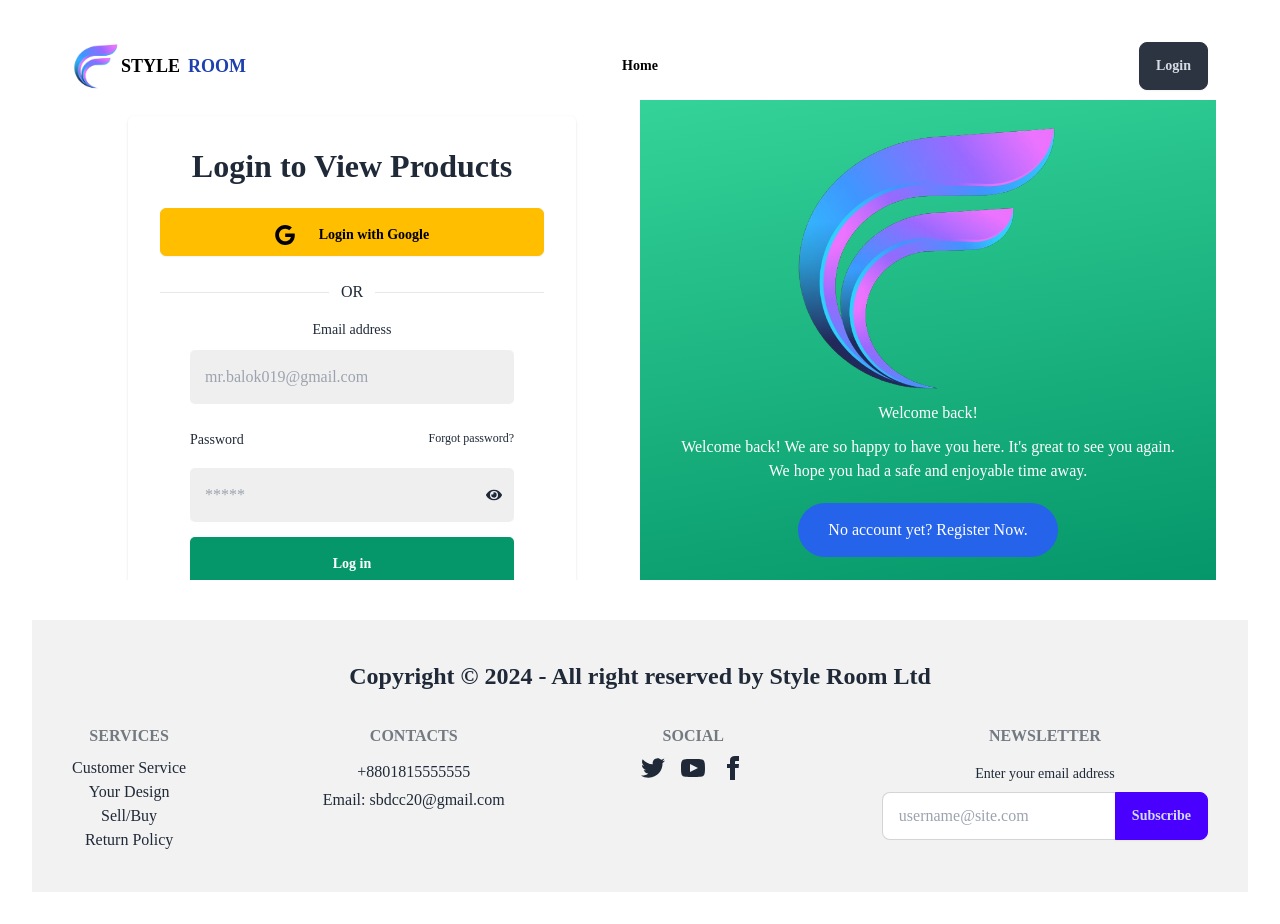
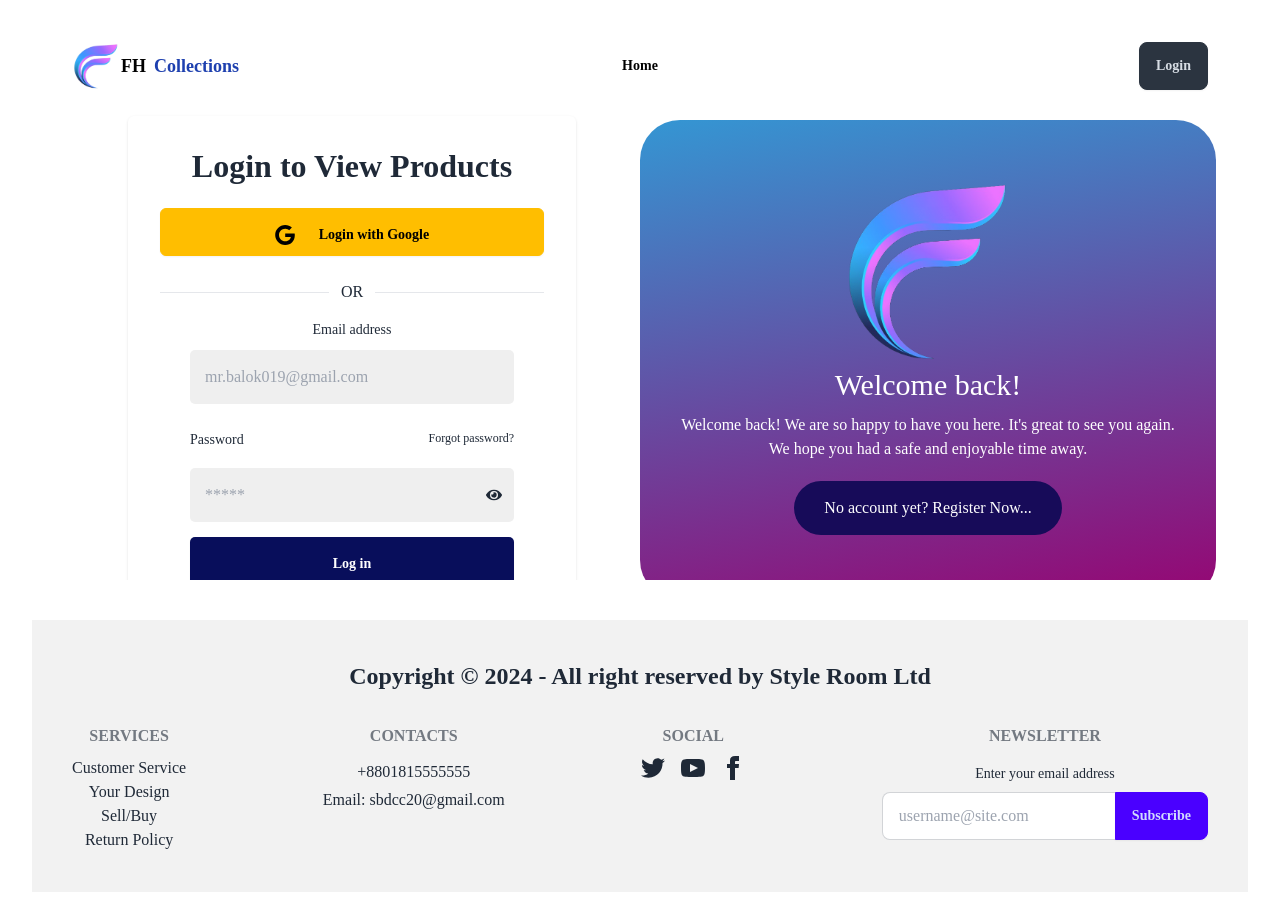
Before and after one commit to Tuhinbadhon/FHShop, a React (Vite) app: page / in a window 1280 px wide. Built offline with nearby package versions, Linux system fonts and the light colour scheme; no server answers; what @lordicon/element would draw is missing.

Commit message:
footer done

```diff
--- a/src/Components/AllProducts/AllProducts.jsx
+++ b/src/Components/AllProducts/AllProducts.jsx
@@ -1,3 +1,4 @@
+/* eslint-disable no-unused-vars */
 import { useEffect, useState } from "react";
 import { FaStar } from "react-icons/fa";
 import { FaMagnifyingGlass } from "react-icons/fa6";
--- a/src/Components/Nav/Nav.jsx
+++ b/src/Components/Nav/Nav.jsx
@@ -140,7 +140,7 @@ const Nav = () => {
               to="/"
               className="btn btn-ghost lg:text-lg font-bold max-[450px]:text-2xl text-black  p-0"
             >
-              STYLE <span className="text-blue-800 font-bold">ROOM</span>
+              FH <span className="text-blue-800 font-bold">Collections</span>
             </Link>
           </div>
         </div>
--- a/src/Pages/Home/Home.jsx
+++ b/src/Pages/Home/Home.jsx
@@ -1,26 +1,32 @@
-import React, { useContext, useState } from 'react';
-import './toggle.css';
-import Login from '../Login/Login';
-import Registration from '../Registration/Registration';
-import { AuthContext } from '../../provider/AuthProvider';
-import LogRegComponent from './LogRegComponent';
-import AllProducts from '../../Components/AllProducts/AllProducts';
+/* eslint-disable no-unused-vars */
+import React, { useContext, useState } from "react";
+import "./toggle.css";
+import Login from "../Login/Login";
+import Registration from "../Registration/Registration";
+import { AuthContext } from "../../provider/AuthProvider";
+import LogRegComponent from "./LogRegComponent";
+import AllProducts from "../../Components/AllProducts/AllProducts";
 
 const Home = () => {
- const { user, loading } = useContext(AuthContext);
+  const { user, loading } = useContext(AuthContext);
 
   return (
+    <div>
+      {!user ? (
+        <LogRegComponent />
+      ) : (
         <div>
-            {!user?
-            <LogRegComponent/>
-            :
-            <div>
-                <h1 className='text-2xl lg:text-5xl font-bold text-center text-violet-900'>Welcome to Style Room</h1>
-                <p className='text-lg lg:text-2xl font-bold text-center text-violet-700'>Your Fashion at Home</p>
-                <AllProducts/>
-            </div>}
+          <h1 className="text-2xl lg:text-5xl font-bold text-center ">
+            Welcome to FH Collections
+          </h1>
+          <p className="text-lg lg:text-3xl font-bold text-center ">
+            Your Fashion at Home
+          </p>
+          <AllProducts />
         </div>
-    );
+      )}
+    </div>
+  );
 };
 
 export default Home;
--- a/src/Pages/Home/LogRegComponent.jsx
+++ b/src/Pages/Home/LogRegComponent.jsx
@@ -1,44 +1,59 @@
-import React, { useState } from 'react';
-import './toggle.css';
-import Login from '../Login/Login';
-import Registration from '../Registration/Registration';
+/* eslint-disable react/no-unescaped-entities */
+/* eslint-disable no-unused-vars */
+import React, { useState } from "react";
+import "./toggle.css";
+import Login from "../Login/Login";
+import Registration from "../Registration/Registration";
 
 const LogRegComponent = () => {
-    const [isSignup, setIsSignup] = useState(false);
+  const [isSignup, setIsSignup] = useState(false);
 
   const toggleForms = () => {
     setIsSignup(!isSignup);
   };
 
   return (
-    <div className={`container ${isSignup ? 'change' : ''}`}>
+    <div className={`container ${isSignup ? "change" : ""}`}>
       <div className="forms-container">
         <div className="form-control signup-form ">
-            <Registration/>
+          <Registration />
         </div>
         <div className="form-control signin-form">
-            <Login/>
+          <Login />
         </div>
       </div>
       <div className="intros-container">
         <div className="intro-control signin-intro">
           <div className="intro-control__inner">
-             <img src="/public/srlogo.png" className='hidden md:flex md:h-72 md:w-72 mx-auto' />
-            <h2>Welcome back!</h2>
+            <img
+              src="/public/srlogo.png"
+              className="hidden md:flex  md:w-44 mx-auto"
+            />
+            <h2 className="text-3xl">Welcome back!</h2>
             <p>
-              Welcome back! We are so happy to have you here. It's great to see you again. We hope you had a safe and enjoyable time away.
+              Welcome back! We are so happy to have you here. It's great to see
+              you again. We hope you had a safe and enjoyable time away.
             </p>
-            <button id="signup-btn" onClick={toggleForms}>No account yet? Register Now.</button>
+            <button id="signup-btn" onClick={toggleForms}>
+              No account yet? Register Now...
+            </button>
           </div>
         </div>
         <div className="intro-control signup-intro">
           <div className="intro-control__inner">
-            <img src="/public/srlogo.png" className='hidden md:flex md:h-72 md:w-72 mx-auto' />
-            <h2>Come join us!</h2>
+            <img
+              src="/public/srlogo.png"
+              className="hidden md:flex md:w-44 mx-auto"
+            />
+            <h2 className="text-3xl">Come join us!</h2>
             <p>
-              We are so excited to have you here. If you haven't already, create an account to get access to exclusive offers, rewards, and discounts.
+              We are so excited to have you here. If you haven't already, create
+              an account to get access to exclusive offers, rewards, and
+              discounts.
             </p>
-            <button id="signin-btn" onClick={toggleForms}>Already have an account? Log in .</button>
+            <button id="signin-btn" onClick={toggleForms}>
+              Already have an account? Log in .
+            </button>
           </div>
         </div>
       </div>
--- a/src/Pages/Home/toggle.css
+++ b/src/Pages/Home/toggle.css
@@ -1,8 +1,5 @@
-
 @import url("https://fonts.googleapis.com/css2?family=Poppins:wght@300;400;500;600&display=swap");
 @import url("https://cdnjs.cloudflare.com/ajax/libs/font-awesome/5.15.2/css/all.min.css");
-
-
 
 .container {
   background-color: #fff;
@@ -45,7 +42,7 @@
   border: none;
   padding: 20px;
   margin-top: 5px;
-  background-color: #059669;
+  background-color: #080e5b;
   border-radius: 5px;
   color: #fff;
   cursor: pointer;
@@ -91,13 +88,15 @@
 }
 .container .intros-container .intro-control {
   position: absolute;
+  border-radius: 40px;
   width: 100%;
   display: flex;
   justify-content: center;
   flex-direction: column;
+  margin-top: 20px;
   height: 480px;
   color: #fff;
-  background: linear-gradient(170deg, #34d399, #059669);
+  background: linear-gradient(170deg, #3496d3, #960572);
   transition: all 0.5s ease-in;
 }
 .container .intros-container .intro-control .intro-control__inner {
@@ -106,15 +105,16 @@
 .container .intros-container .intro-control button {
   border: none;
   padding: 15px 30px;
-  background-color: #2563eb;
+  background-color: #170b59;
   border-radius: 50px;
   color: #fff;
   margin: 10px 0px;
   cursor: pointer;
 }
-.container .intros-container .intro-control button:focus, .container .intros-container .intro-control button:hover {
+.container .intros-container .intro-control button:focus,
+.container .intros-container .intro-control button:hover {
   outline: none;
-  background-color: #059669;
+  background-color: #07091e;
 }
 .container .intros-container .intro-control h3,
 .container .intros-container .intro-control p {
@@ -135,7 +135,7 @@
   transform: translateX(-100%);
 }
 .change .forms-container .form-control.signup-form button {
-  background-color: #2563eb !important;
+  background-color: #eb25e1 !important;
 }
 .change .forms-container .form-control.signin-form {
   opacity: 0;
@@ -144,10 +144,10 @@
 }
 .change .intros-container .intro-control {
   transform: translateX(-100%);
-  background: linear-gradient(170deg, #3b82f6, #2563eb);
+  background: linear-gradient(170deg, #960572, #3496d3);
 }
 .change .intros-container .intro-control #signin-btn {
-  background-color: #10b981;
+  background-color: #2110b9;
 }
 .change .intros-container .intro-control.signin-intro {
   opacity: 0;
@@ -163,7 +163,6 @@
     height: 100vh;
     display: flex;
     flex-direction: column;
-
   }
   .container .forms-container {
     order: 2;
```
